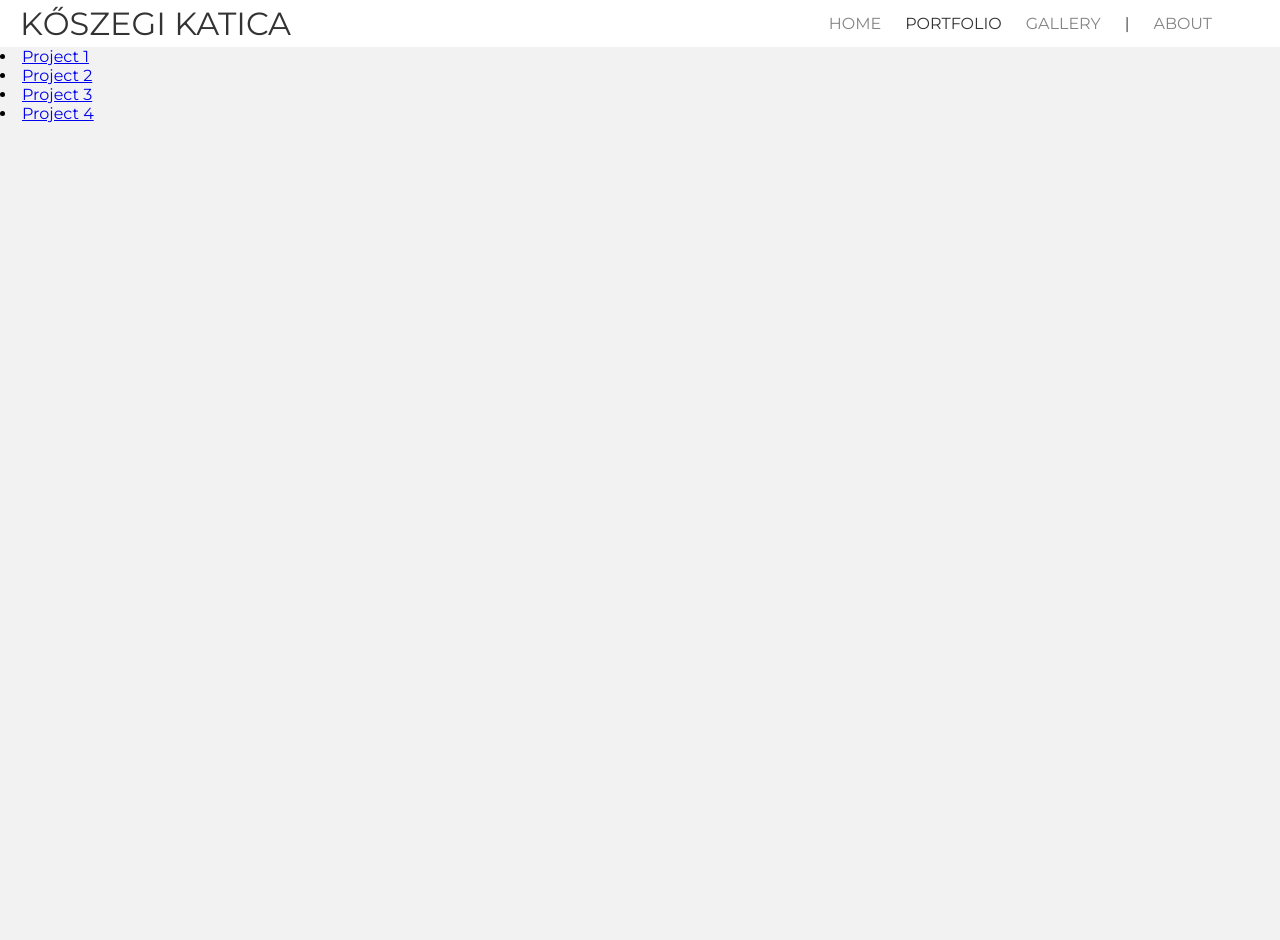
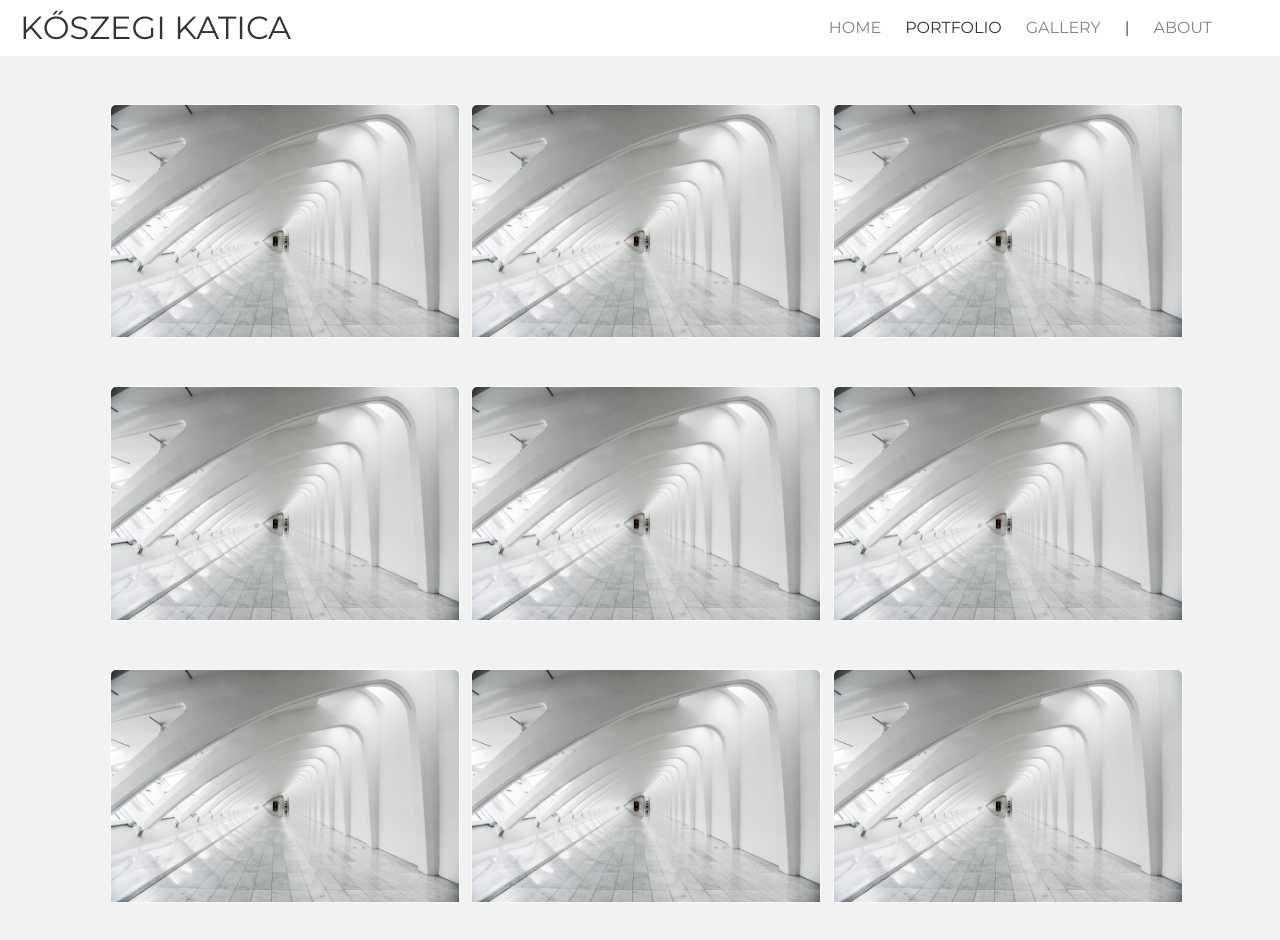
Before and after one commit to mahte007/architect-portfolio, a React (Create React App) app: page /portfolio in a window 1280 px wide. Shown: the top 940 px of the page. Before the commit the page ends 800 px from the top, so only its background shows below. Built offline with nearby package versions, Linux system fonts and the light colour scheme.

Commit message:
Portfolio cards on the Portfolio page are created and working perfectly.

```diff
--- a/package.json
+++ b/package.json
@@ -6,6 +6,7 @@
     "@testing-library/jest-dom": "^5.16.5",
     "@testing-library/react": "^13.4.0",
     "@testing-library/user-event": "^13.5.0",
+    "bootstrap": "^5.2.3",
     "react": "^18.2.0",
     "react-bootstrap": "^2.7.2",
     "react-dom": "^18.2.0",
--- a/src/components/App.jsx
+++ b/src/components/App.jsx
@@ -7,7 +7,7 @@ import Home from './pages/Home';
 import Gallery from './pages/Gallery';
 import Portfolio from './pages/Portfolio'
 import Header from './header/Header';
-import '../style/styles.css'
+import '../style/styles.css';
 import ProjectPage from './pages/ProjectPage';
 
 
--- a/src/components/PostImage.jsx
+++ b/src/components/PostImage.jsx
@@ -7,8 +7,6 @@ export default function PostImage(props){
     }
 
     return(
-        <div>
             <img src={IMG(props.src)} alt="project" className={props.class}></img>
-        </div>
     )
 }
--- a/src/components/pages/Portfolio.jsx
+++ b/src/components/pages/Portfolio.jsx
@@ -1,15 +1,40 @@
 import React from "react";
 import { Link } from "react-router-dom";
 import projects from "../../projects";
+import { Container, Row, Col, Card, OverlayTrigger, Tooltip } from "react-bootstrap";
+import 'bootstrap/dist/css/bootstrap.min.css';
 
 export default function Portfolio(){
+
+    const IMG = (imgName) => {
+        return require('../../img/'+ imgName)
+    }
+
     return(
-        <div>
+        <Container className="portfolio-container">
+        <Row className="m-3">
             {projects.map((project) => (
-                <li key={project.id}>
-                    <Link to={'/projects/' + project.pageUrl}>{project.name}</Link>
-                </li>
+            <Col sm={12} lg={6} xl={4} className="mb-5">
+                <Card border="light" className="h-100">
+                <Link to={'/projects/' + project.pageUrl}>
+                    <Card.Img
+                    variant="top"
+                    src={IMG(project.imageUrl)}
+                    alt={project.name}
+                    className="img-fluid w-100"
+                    />
+
+                    <Card.ImgOverlay className="d-flex align-items-end">
+                    <Card.Title className="text-light">
+                        <h2 className="card-title">{project.name}</h2>
+                    </Card.Title>
+                    </Card.ImgOverlay>
+                </Link>
+                </Card>
+            </Col>
             ))}
-        </div>
+        </Row>
+        </Container>
+
     )
 }
--- a/src/projects.js
+++ b/src/projects.js
@@ -30,7 +30,48 @@ const projects = [
         description: "Lorem ipsum dolor sit amet, consectetur adipiscing elit, sed do eiusmod tempor incididunt ut labore et dolore magna aliqua. Ut enim ad minim veniam, quis nostrud exercitation ullamco laboris nisi ut aliquip ex ea commodo consequat. Duis aute irure dolor in reprehenderit in voluptate velit esse cillum dolore eu fugiat nulla pariatur. Excepteur sint occaecat cupidatat non proident, sunt in culpa qui officia deserunt mollit anim id est laborum.",
         imageUrl: "pexels-gdtography-911758.jpg",
         imagePortfolio: ["pexels-gdtography-911758.jpg", "pexels-gdtography-911758.jpg", "pexels-gdtography-911758.jpg", "pexels-gdtography-911758.jpg"]
-    }
+    },
+    {
+        id: 5,
+        pageUrl: "Project-5",
+        name: "Project 5",
+        description: "Lorem ipsum dolor sit amet, consectetur adipiscing elit, sed do eiusmod tempor incididunt ut labore et dolore magna aliqua. Ut enim ad minim veniam, quis nostrud exercitation ullamco laboris nisi ut aliquip ex ea commodo consequat. Duis aute irure dolor in reprehenderit in voluptate velit esse cillum dolore eu fugiat nulla pariatur. Excepteur sint occaecat cupidatat non proident, sunt in culpa qui officia deserunt mollit anim id est laborum.",
+        imageUrl: "pexels-gdtography-911758.jpg",
+        imagePortfolio: ["pexels-gdtography-911758.jpg", "pexels-gdtography-911758.jpg", "pexels-gdtography-911758.jpg", "pexels-gdtography-911758.jpg"]
+    },
+    {
+        id: 6,
+        pageUrl: "Project-6",
+        name: "Project 6",
+        description: "Lorem ipsum dolor sit amet, consectetur adipiscing elit, sed do eiusmod tempor incididunt ut labore et dolore magna aliqua. Ut enim ad minim veniam, quis nostrud exercitation ullamco laboris nisi ut aliquip ex ea commodo consequat. Duis aute irure dolor in reprehenderit in voluptate velit esse cillum dolore eu fugiat nulla pariatur. Excepteur sint occaecat cupidatat non proident, sunt in culpa qui officia deserunt mollit anim id est laborum.",
+        imageUrl: "pexels-gdtography-911758.jpg",
+        imagePortfolio: ["pexels-gdtography-911758.jpg", "pexels-gdtography-911758.jpg", "pexels-gdtography-911758.jpg", "pexels-gdtography-911758.jpg"]
+    },
+    {
+        id: 7,
+        pageUrl: "Project-7",
+        name: "Project 7",
+        description: "Lorem ipsum dolor sit amet, consectetur adipiscing elit, sed do eiusmod tempor incididunt ut labore et dolore magna aliqua. Ut enim ad minim veniam, quis nostrud exercitation ullamco laboris nisi ut aliquip ex ea commodo consequat. Duis aute irure dolor in reprehenderit in voluptate velit esse cillum dolore eu fugiat nulla pariatur. Excepteur sint occaecat cupidatat non proident, sunt in culpa qui officia deserunt mollit anim id est laborum.",
+        imageUrl: "pexels-gdtography-911758.jpg",
+        imagePortfolio: ["pexels-gdtography-911758.jpg", "pexels-gdtography-911758.jpg", "pexels-gdtography-911758.jpg", "pexels-gdtography-911758.jpg"]
+    },
+    {
+        id: 8,
+        pageUrl: "Project-8",
+        name: "Project 8",
+        description: "Lorem ipsum dolor sit amet, consectetur adipiscing elit, sed do eiusmod tempor incididunt ut labore et dolore magna aliqua. Ut enim ad minim veniam, quis nostrud exercitation ullamco laboris nisi ut aliquip ex ea commodo consequat. Duis aute irure dolor in reprehenderit in voluptate velit esse cillum dolore eu fugiat nulla pariatur. Excepteur sint occaecat cupidatat non proident, sunt in culpa qui officia deserunt mollit anim id est laborum.",
+        imageUrl: "pexels-gdtography-911758.jpg",
+        imagePortfolio: ["pexels-gdtography-911758.jpg", "pexels-gdtography-911758.jpg", "pexels-gdtography-911758.jpg", "pexels-gdtography-911758.jpg"]
+    },
+    {
+        id: 9,
+        pageUrl: "Project-9",
+        name: "Project 9",
+        description: "Lorem ipsum dolor sit amet, consectetur adipiscing elit, sed do eiusmod tempor incididunt ut labore et dolore magna aliqua. Ut enim ad minim veniam, quis nostrud exercitation ullamco laboris nisi ut aliquip ex ea commodo consequat. Duis aute irure dolor in reprehenderit in voluptate velit esse cillum dolore eu fugiat nulla pariatur. Excepteur sint occaecat cupidatat non proident, sunt in culpa qui officia deserunt mollit anim id est laborum.",
+        imageUrl: "pexels-gdtography-911758.jpg",
+        imagePortfolio: ["pexels-gdtography-911758.jpg", "pexels-gdtography-911758.jpg", "pexels-gdtography-911758.jpg", "pexels-gdtography-911758.jpg"]
+    },
+
 ]
 
 export default projects;
--- a/src/style/styles.css
+++ b/src/style/styles.css
@@ -164,3 +164,48 @@ h1, h2, h3, h4, h5, h6 {
 .project-content {
     padding: 1.5rem 0 0 2rem;
 }
+
+
+/*Portfolio page / Project Cards*/
+.portfolio-container {
+    margin-top: 3rem;
+}
+
+.link-overlay {
+    position: absolute;
+    top: 0;
+    left: 0;
+    bottom: 0;
+    right: 0;
+  }
+
+.card {
+    width: 350px;
+    color: white;
+}
+
+.card-title {
+    opacity: 0;
+    transition: .3s;
+}
+
+.card:hover .card-title{
+    opacity: 1;
+}
+
+
+.card::before {
+    content: "";
+    position: absolute;
+    top: 0;
+    left: 0;
+    right: 0;
+    bottom: 0;
+    background-color: rgba(0, 0, 0, 0.5);
+    opacity: 0;
+    transition: opacity 0.3s ease-in-out;
+  }
+
+.card:hover::before {
+    opacity: 1;
+  }
```
Also changed, not shown: 1 other file (tests, documents, lock files or other folders).
